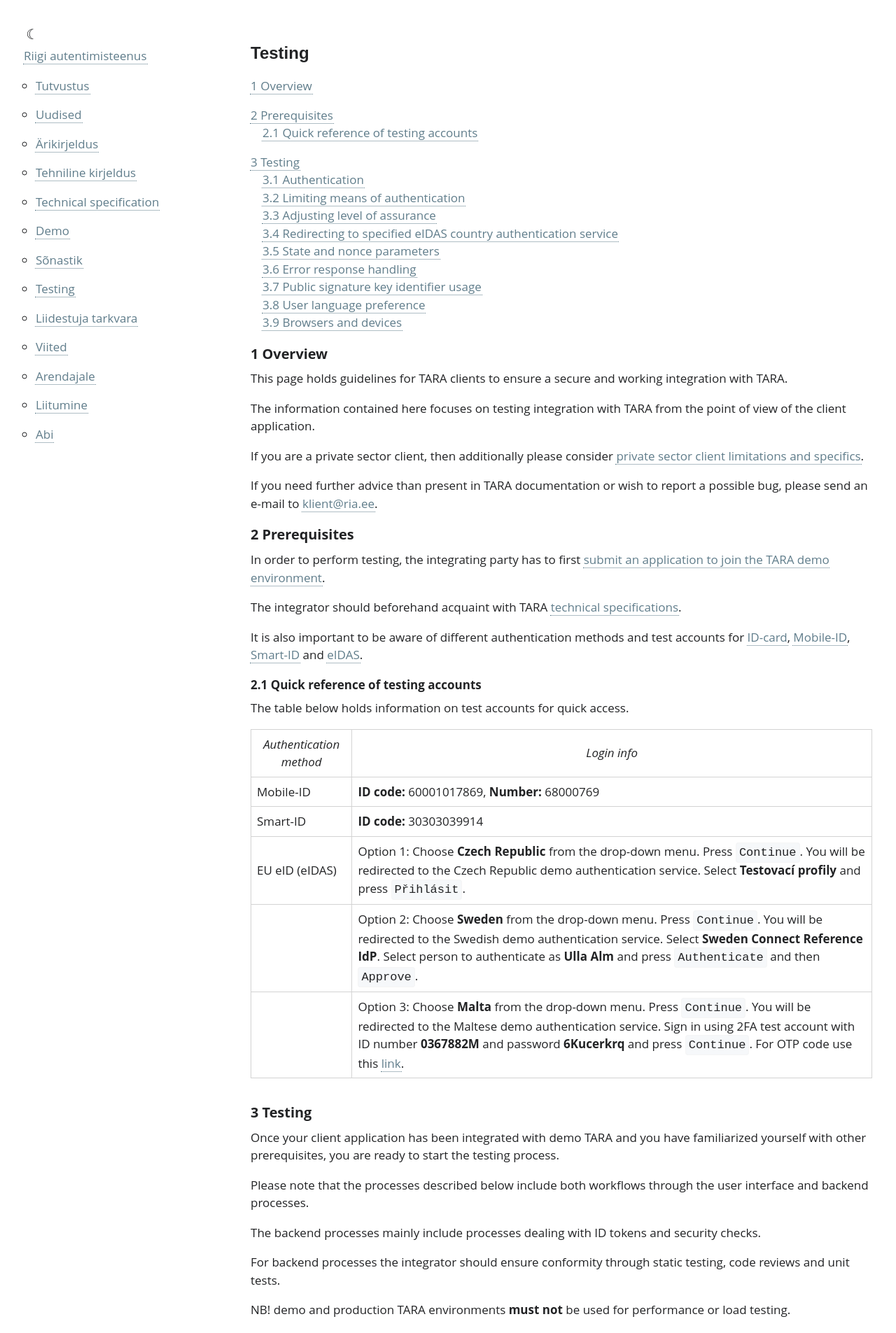
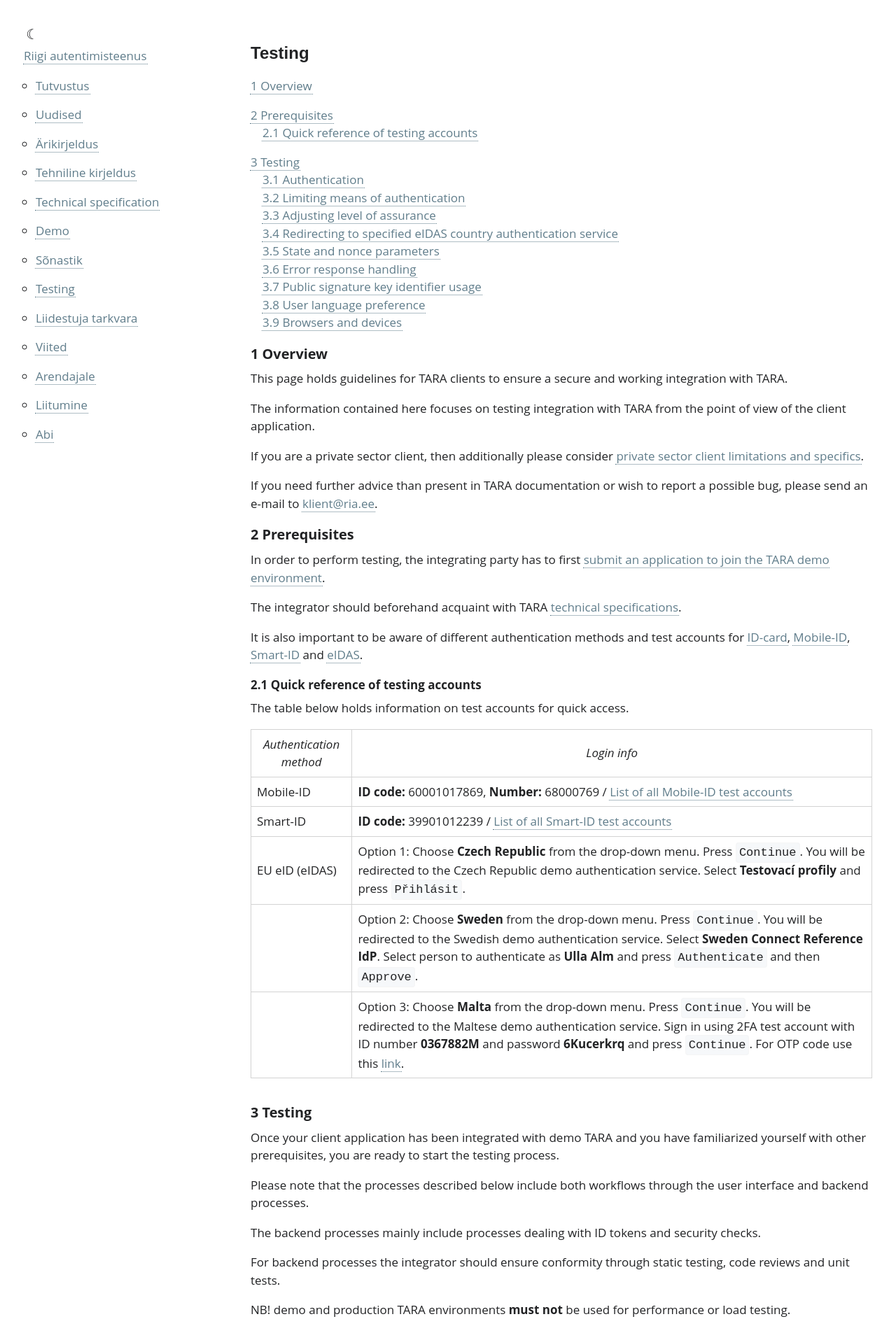
Before and after one commit to e-gov/TARA-Doku, a Jekyll site: the page built from Testing.md, in a window 1280 px wide. Shown: the top 1905 px of the page at 70% size. Built offline with Jekyll 4.4.1, drawn with Linux system fonts in a browser that asks for light colours; our own code applies the rules of GitHub Pages for plain Markdown files.

Commit message:
AUT-2342 Update Mobile-ID and Smart-ID data

```diff
--- a/Testing.md
+++ b/Testing.md
@@ -32,8 +32,8 @@ The table below holds information on test accounts for quick access.
 
 | Authentication method | Login info                                                                                                                                                                                         |
 |-----------------------|----------------------------------------------------------------------------------------------------------------------------------------------------------------------------------------------------|
-| Mobile-ID             | **ID code:** 60001017869, **Number:** 68000769                                                                                                                                                     |
-| Smart-ID              | **ID code:** 30303039914                                                                                                                                                                           |
+| Mobile-ID             | **ID code:** 60001017869, **Number:** 68000769 / [List of all Mobile-ID test accounts](https://github.com/SK-EID/MID/wiki/Test-number-for-automated-testing-in-DEMO#test-numbers-for-automated-testing) |
+| Smart-ID              | **ID code:** 39901012239 / [List of all Smart-ID test accounts](https://github.com/SK-EID/smart-id-documentation/wiki/Environment-technical-parameters#test-accounts-for-automated-testing) |
 | EU eID (eIDAS)        | Option 1: Choose **Czech Republic** from the drop-down menu. Press `Continue`. You will be redirected to the Czech Republic demo authentication service. Select **Testovací profily** and press `Přihlásit`.
 |                       | Option 2: Choose **Sweden** from the drop-down menu. Press `Continue`. You will be redirected to the Swedish demo authentication service. Select **Sweden Connect Reference IdP**. Select person to authenticate as **Ulla Alm** and press `Authenticate` and then `Approve`.
 |                       | Option 3: Choose **Malta** from the drop-down menu. Press `Continue`. You will be redirected to the Maltese demo authentication service. Sign in using 2FA test account with ID number **0367882M** and password **6Kucerkrq** and press `Continue`. For OTP code use this [link](https://stgdemosp.gov.mt/totp/index.html?secret=g43diqkcgi3eknjyhfatmnseguyuimzr).
```
